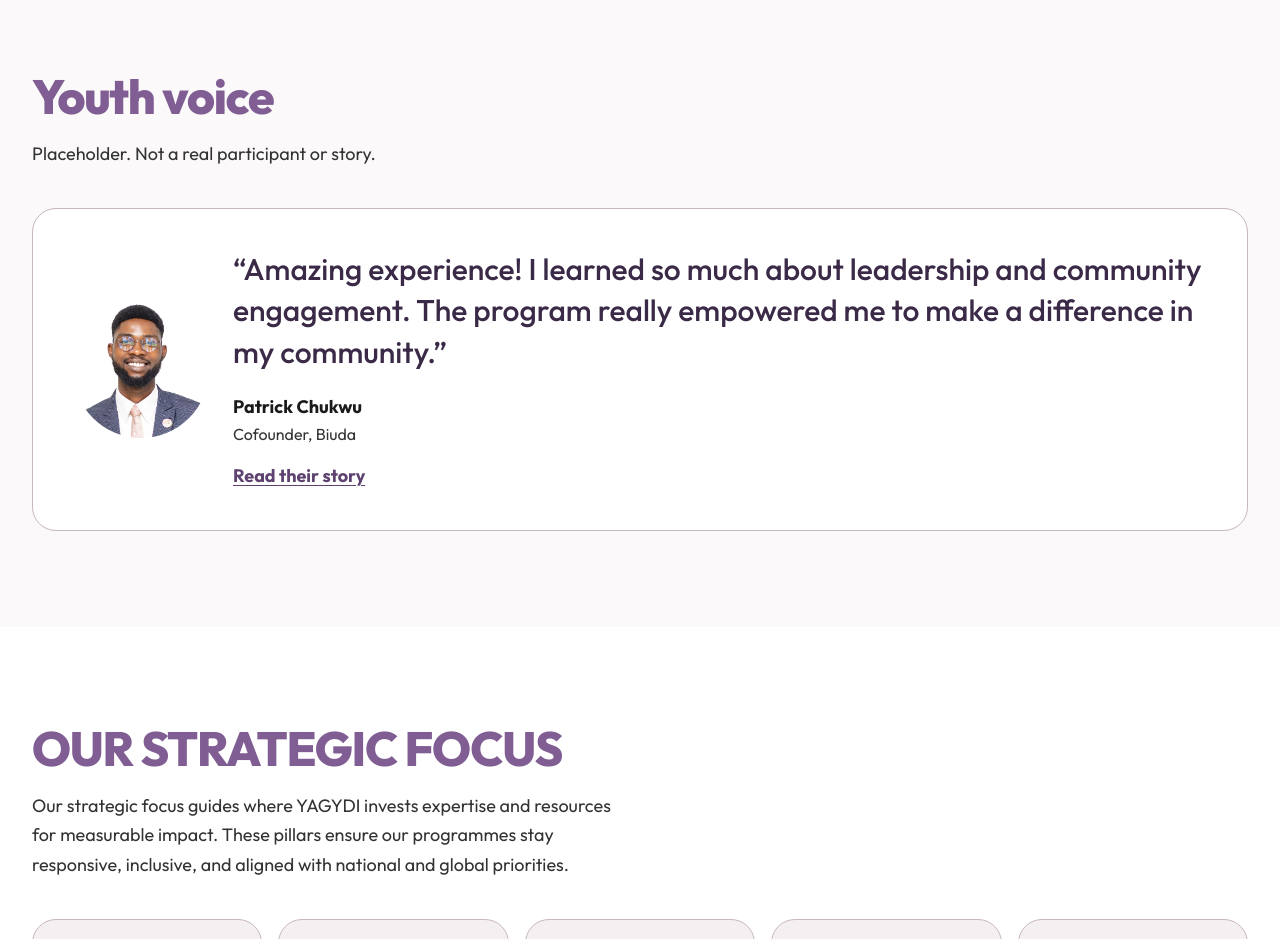
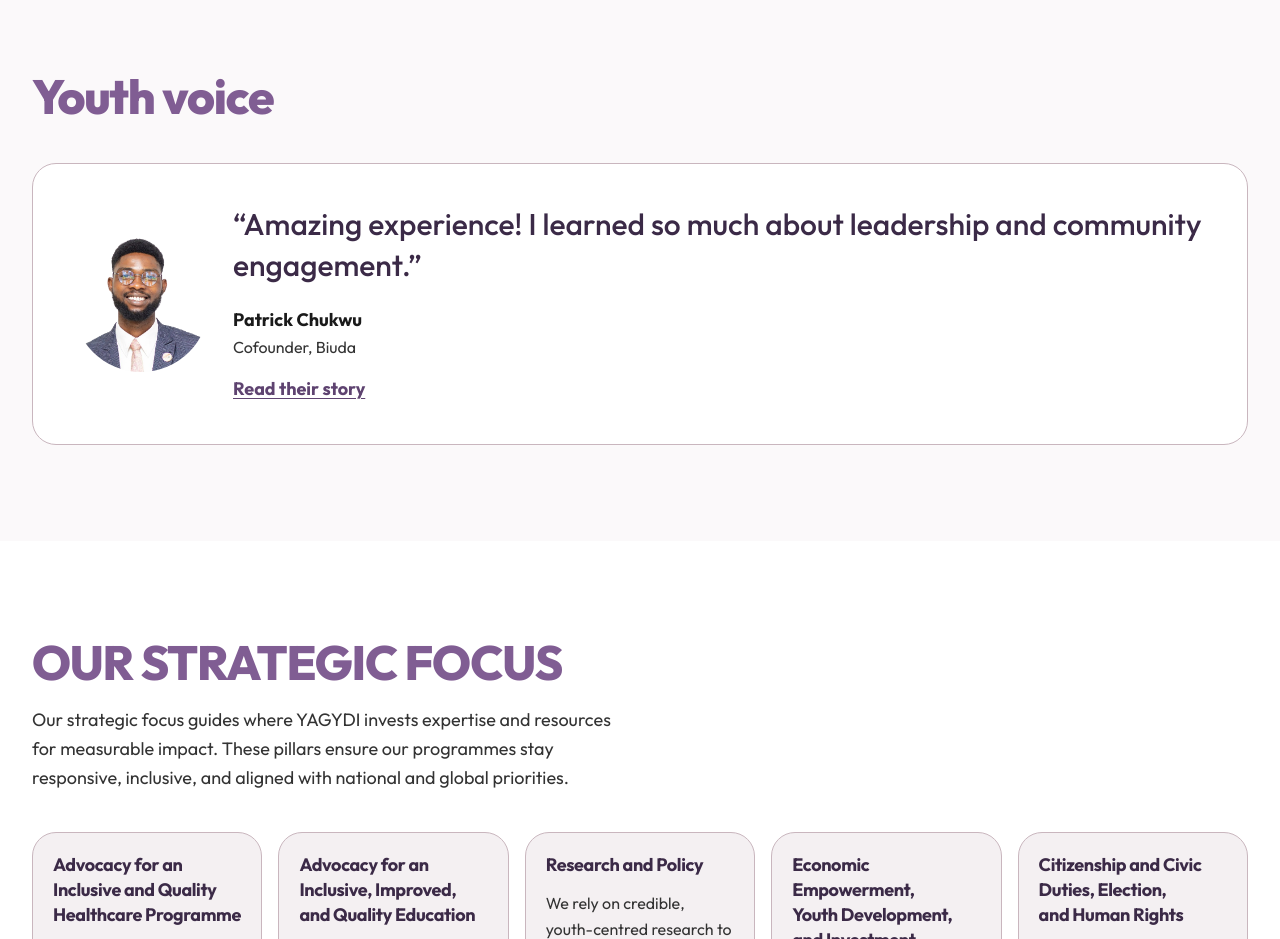
Before and after one commit to Patrick-Chukwu/yagydi, a Next.js app: page / in a window 1280 px wide. Shown: the part 5140-6079 px from the top of the page. Built offline with nearby package versions, Linux system fonts and the light colour scheme; no server answers.

Commit message:
feat: remove notice

```diff
--- a/src/content/stories.ts
+++ b/src/content/stories.ts
@@ -1,9 +1,8 @@
 // TODO: replace with real content
 
 export const youthVoice = {
-  notice: "Placeholder. Not a real participant or story.",
   quote:
-    "Amazing experience! I learned so much about leadership and community engagement. The program really empowered me to make a difference in my community.",
+    "Amazing experience! I learned so much about leadership and community engagement.",
   name: "Patrick Chukwu",
   role: "Cofounder, Biuda",
   href: "/latest",
```
